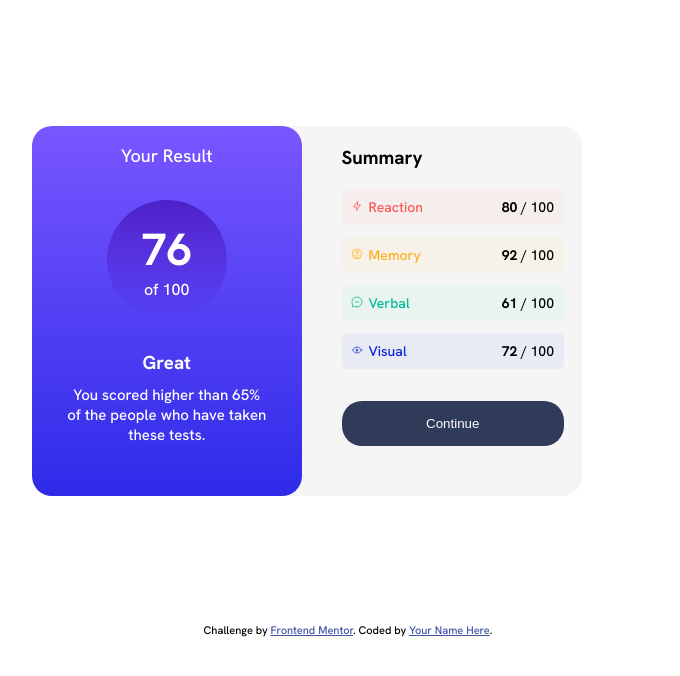
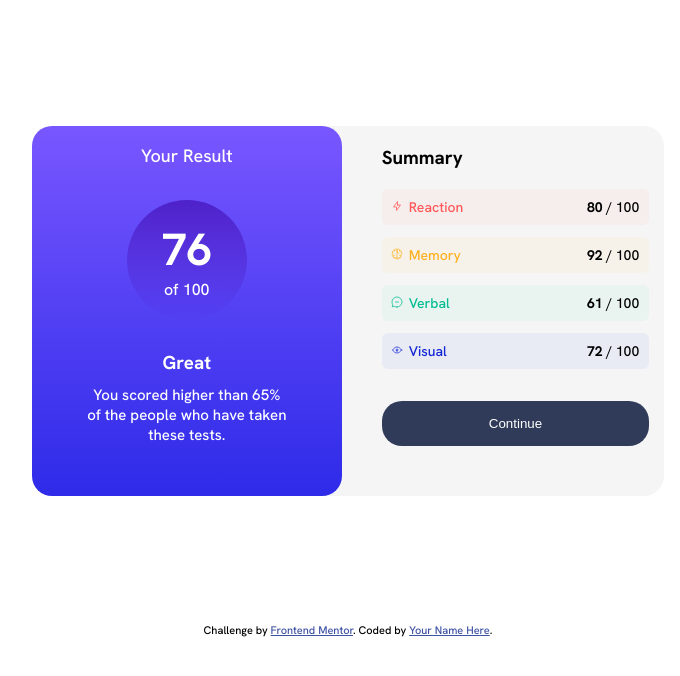
Before and after one commit to InfoColony/Responsive-design, a plain HTML site: page index.html in a window 1280 px wide. Shown: the whole page, without its empty margins (292-972 px from the left). Drawn offline with Linux system fonts and the light colour scheme.

Commit message:
updating the styles

```diff
--- a/index.html
+++ b/index.html
@@ -80,9 +80,11 @@
         background-color: whitesmoke;
         border-radius: 20px;
         display: flex;
-        width: 550px;
         height: 370px;
         margin: 10% 25%;
+        min-width: 470px;
+        max-width: 650px;
+
       }
 
       .item {
```
